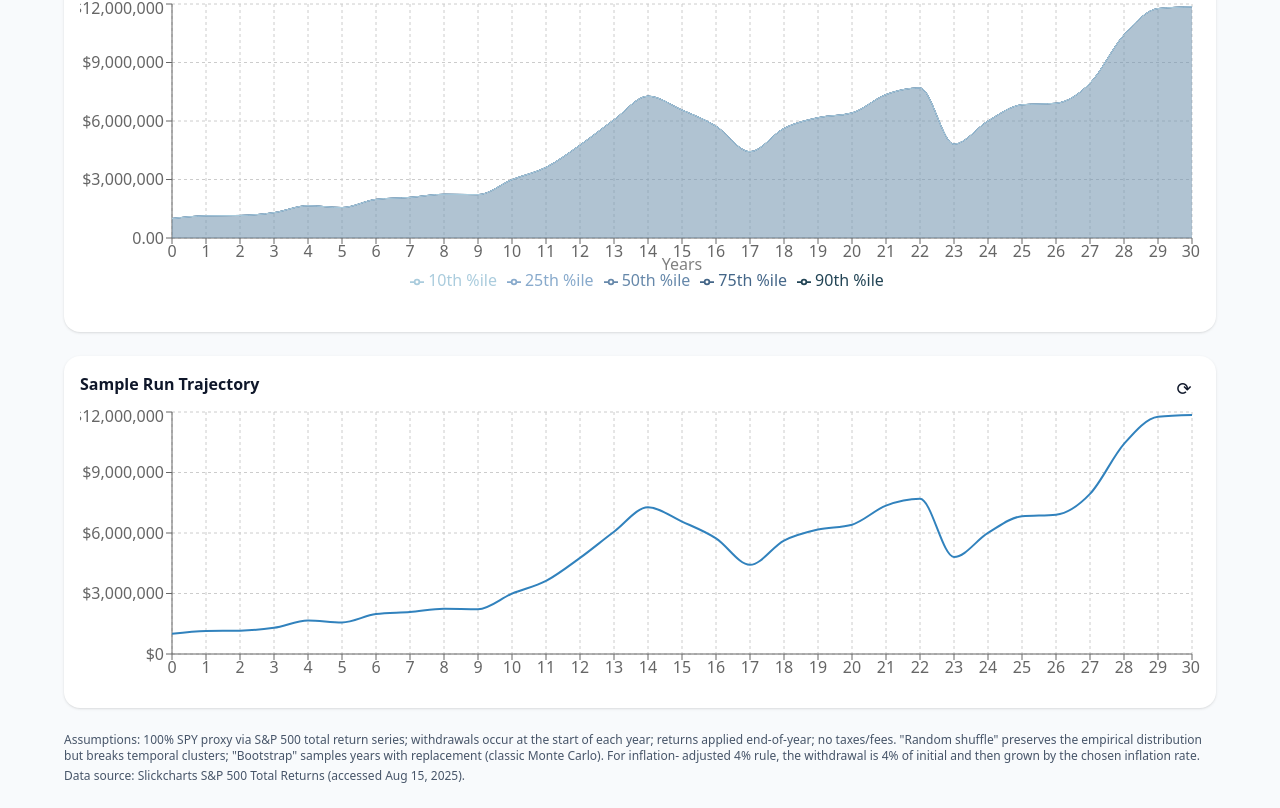
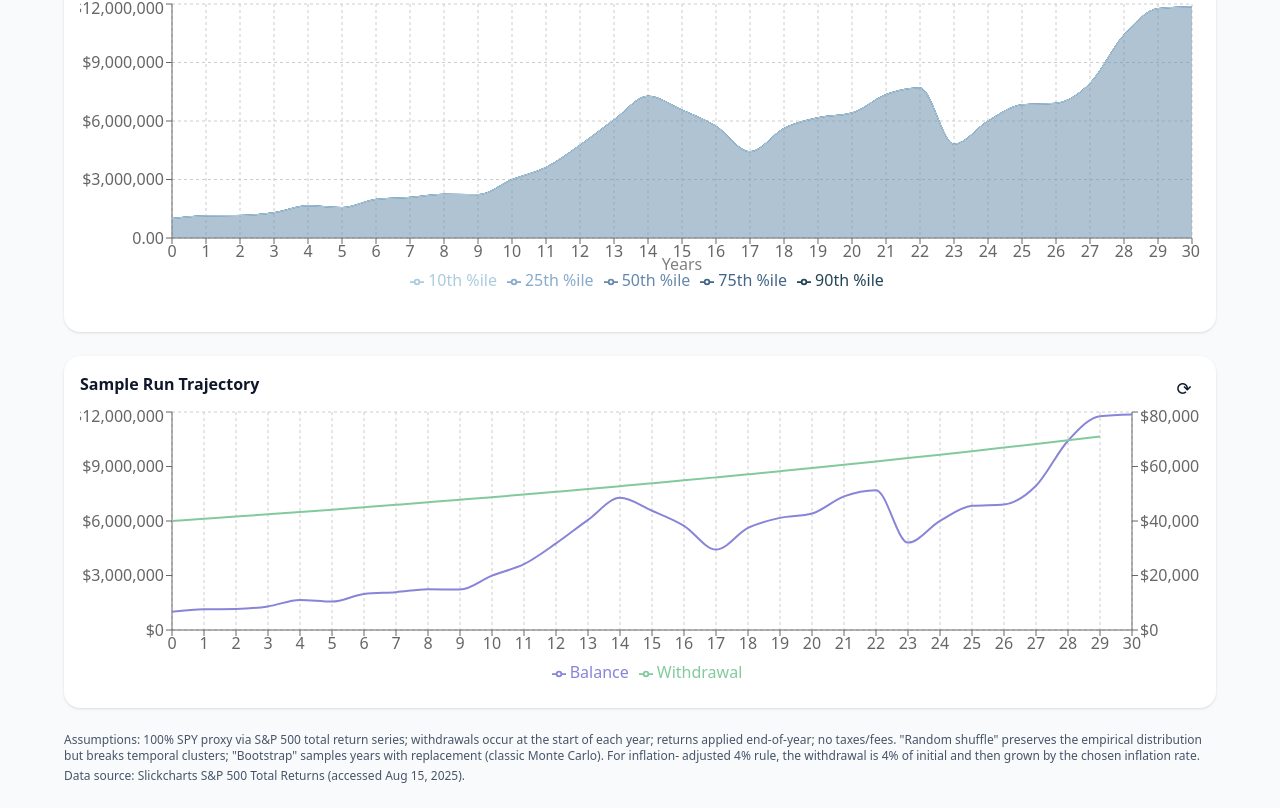
Before and after one commit to GodsMoon/bucket-retirement-calculator, a React (Vite) app: page / in a window 1280 px wide. Shown: the part 691-1499 px from the top of the page. Built offline with nearby package versions, Linux system fonts and the light colour scheme.

Commit message:
feat: Add withdrawal data to all sample run charts

```diff
--- a/src/components/Nasdaq100Tab.tsx
+++ b/src/components/Nasdaq100Tab.tsx
@@ -343,12 +343,29 @@ const Nasdaq100Tab: React.FC<NasdaqTabProps> = ({
         {sampleRun && (
           <div className="h-72">
             <ResponsiveContainer width="100%" height="100%">
-              <LineChart data={sampleRun.balances.map((b, i) => ({ year: i, balance: b }))} margin={{ left: 32, right: 8, top: 8, bottom: 8 }}>
+              <LineChart
+                data={sampleRun.balances.map((b, i) => ({
+                  year: i,
+                  balance: b,
+                  withdrawal: sampleRun.withdrawals[i],
+                }))}
+                margin={{ left: 32, right: 8, top: 8, bottom: 8 }}
+              >
                 <CartesianGrid strokeDasharray="3 3" />
                 <XAxis dataKey="year" />
-                <YAxis tickFormatter={(v) => currency.format(v as number)} />
-                <Tooltip formatter={(v: number) => typeof v === 'number' ? currency.format(v) : v} />
-                <Line type="monotone" dataKey="balance" name="Balance" dot={false} strokeWidth={2} />
+                <YAxis yAxisId="left" tickFormatter={(v) => currency.format(v as number)} />
+                <YAxis yAxisId="right" orientation="right" tickFormatter={(v) => currency.format(v as number)} />
+                <Tooltip
+                  formatter={(value: number, name: string) => {
+                    if (name === "balance") return [currency.format(value), "Balance"];
+                    if (name === "withdrawal") return [currency.format(value), "Withdrawal"];
+                    return [value, name];
+                  }}
+                  itemSorter={(item) => (item.dataKey === "balance" ? -1 : 1)}
+                />
+                <Legend />
+                <Line type="monotone" dataKey="balance" yAxisId="left" name="Balance" dot={false} strokeWidth={2} stroke="#8884d8" />
+                <Line type="monotone" dataKey="withdrawal" yAxisId="right" name="Withdrawal" dot={false} strokeWidth={2} stroke="#82ca9d" />
               </LineChart>
             </ResponsiveContainer>
           </div>
--- a/src/components/PortfolioTab.tsx
+++ b/src/components/PortfolioTab.tsx
@@ -478,12 +478,29 @@ const PortfolioTab: React.FC<PortfolioTabProps> = ({
         {sampleRun && (
           <div className="h-72">
             <ResponsiveContainer width="100%" height="100%">
-              <LineChart data={sampleRun.balances.map((b, i) => ({ year: i, balance: b.total }))} margin={{ left: 32, right: 8, top: 8, bottom: 8 }}>
+              <LineChart
+                data={sampleRun.balances.map((b, i) => ({
+                  year: i,
+                  balance: b.total,
+                  withdrawal: sampleRun.withdrawals[i],
+                }))}
+                margin={{ left: 32, right: 8, top: 8, bottom: 8 }}
+              >
                 <CartesianGrid strokeDasharray="3 3" />
                 <XAxis dataKey="year" />
-                <YAxis tickFormatter={(v) => currency.format(v as number)} />
-                <Tooltip formatter={(v: number) => typeof v === 'number' ? currency.format(v) : v} />
-                <Line type="monotone" dataKey="balance" name="Total Balance" dot={false} strokeWidth={2} />
+                <YAxis yAxisId="left" tickFormatter={(v) => currency.format(v as number)} />
+                <YAxis yAxisId="right" orientation="right" tickFormatter={(v) => currency.format(v as number)} />
+                <Tooltip
+                  formatter={(value: number, name: string) => {
+                    if (name === "balance") return [currency.format(value), "Total Balance"];
+                    if (name === "withdrawal") return [currency.format(value), "Withdrawal"];
+                    return [value, name];
+                  }}
+                  itemSorter={(item) => (item.dataKey === "balance" ? -1 : 1)}
+                />
+                <Legend />
+                <Line type="monotone" dataKey="balance" yAxisId="left" name="Total Balance" dot={false} strokeWidth={2} stroke="#8884d8" />
+                <Line type="monotone" dataKey="withdrawal" yAxisId="right" name="Withdrawal" dot={false} strokeWidth={2} stroke="#82ca9d" />
               </LineChart>
             </ResponsiveContainer>
           </div>
--- a/src/components/S&P500Tab.tsx
+++ b/src/components/S&P500Tab.tsx
@@ -343,12 +343,29 @@ const SPTab: React.FC<SPTabProps> = ({
         {sampleRun && (
           <div className="h-72">
             <ResponsiveContainer width="100%" height="100%">
-              <LineChart data={sampleRun.balances.map((b, i) => ({ year: i, balance: b }))} margin={{ left: 32, right: 8, top: 8, bottom: 8 }}>
+              <LineChart
+                data={sampleRun.balances.map((b, i) => ({
+                  year: i,
+                  balance: b,
+                  withdrawal: sampleRun.withdrawals[i],
+                }))}
+                margin={{ left: 32, right: 8, top: 8, bottom: 8 }}
+              >
                 <CartesianGrid strokeDasharray="3 3" />
                 <XAxis dataKey="year" />
-                <YAxis tickFormatter={(v) => currency.format(v as number)} />
-                <Tooltip formatter={(v: number) => typeof v === 'number' ? currency.format(v) : v} />
-                <Line type="monotone" dataKey="balance" name="Balance" dot={false} strokeWidth={2} />
+                <YAxis yAxisId="left" tickFormatter={(v) => currency.format(v as number)} />
+                <YAxis yAxisId="right" orientation="right" tickFormatter={(v) => currency.format(v as number)} />
+                <Tooltip
+                  formatter={(value: number, name: string) => {
+                    if (name === "balance") return [currency.format(value), "Balance"];
+                    if (name === "withdrawal") return [currency.format(value), "Withdrawal"];
+                    return [value, name];
+                  }}
+                  itemSorter={(item) => (item.dataKey === "balance" ? -1 : 1)}
+                />
+                <Legend />
+                <Line type="monotone" dataKey="balance" yAxisId="left" name="Balance" dot={false} strokeWidth={2} stroke="#8884d8" />
+                <Line type="monotone" dataKey="withdrawal" yAxisId="right" name="Withdrawal" dot={false} strokeWidth={2} stroke="#82ca9d" />
               </LineChart>
             </ResponsiveContainer>
           </div>
```
